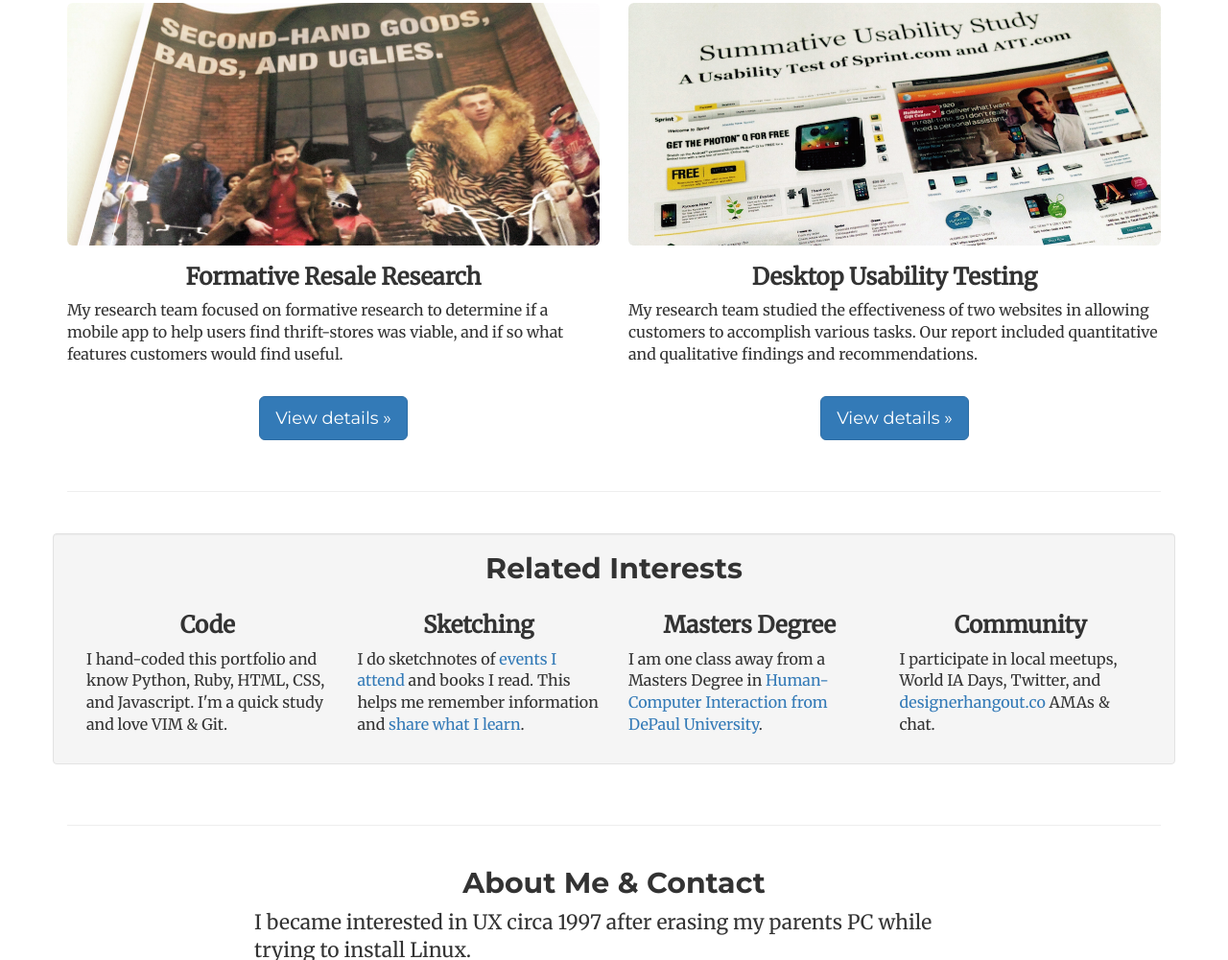
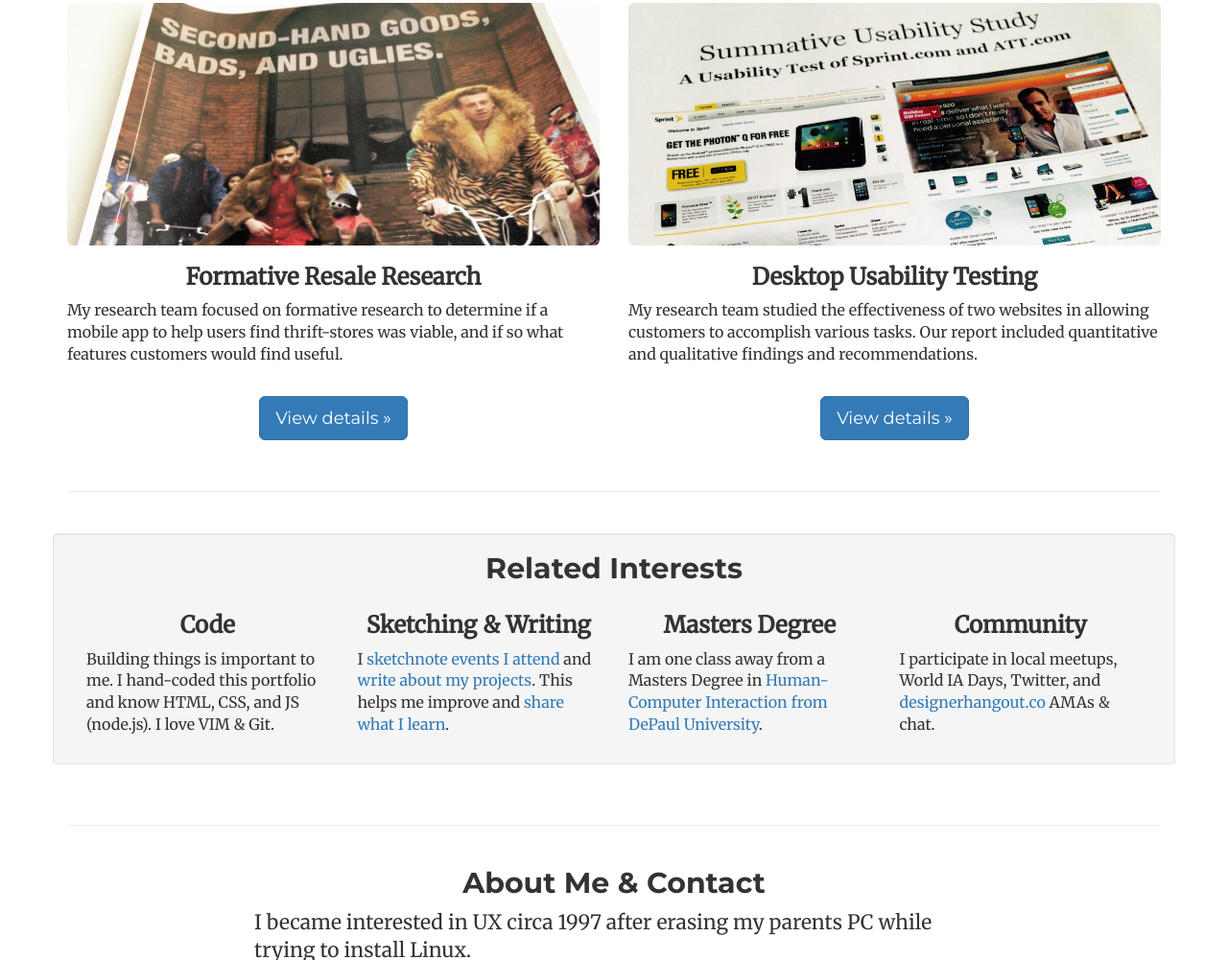
Before and after one commit to inhll/inhll.github.io, a plain HTML site: page index.html in a window 1280 px wide. Shown: the part 1206-2207 px from the top of the page at 96% size. Drawn offline with nearby package versions, Linux system fonts and the light colour scheme; a script that the page names is missing.

Commit message:
Updated header

```diff
--- a/index.html
+++ b/index.html
@@ -57,7 +57,7 @@
         </div>
         <div class="col-md-5 col-md-offset-1">
           <br /><br /><br /><h1>Hi, I'm Ian.</h1>
-          <p class="lead">I work to build a better world by thoughtfully applying interaction design and user experience principles to solve meaningful problems.</p>
+          <p class="lead">I work to make people's lives better by thoughtfully applying interaction design and user experience principles to solve meaningful problems.</p>
         </div>
       </div>
     </div>
@@ -127,12 +127,12 @@
         <div class="col-md-3">
           <!--<p><img src="http://placehold.it/250x200"></p>-->
           <h3 class="proj">Code</h3>
-          <p>I hand-coded this portfolio and know Python, Ruby, HTML, CSS, and Javascript. I'm a quick study and love VIM &amp; Git.</p>
+          <p>Building things is important to me. I hand-coded this portfolio and know HTML, CSS, and JS (node.js). I love VIM &amp; Git.</p>
         </div>
         <div class="col-md-3">
           <!--<p><img src="http://placehold.it/250x200"></p>-->
-          <h3 class="proj">Sketching</h3>
-          <p>I do sketchnotes of <a href="http://www.meetup.com/UXSCHICAGO/photos/25953738/" target="_blank">events I attend</a> and books I read. This helps me remember information and <a href="https://twitter.com/inhll/status/581486865418686466" target="_blank">share what I learn</a>.</p>
+          <h3 class="proj">Sketching & Writing</h3>
+					<p>I <a href="http://www.meetup.com/UXSCHICAGO/photos/25953738/" target="_blank">sketchnote events I attend</a> and <a href="http://medium.com/@inhll/" target="_blank">write about my projects</a>. This helps me improve and <a href="https://twitter.com/inhll/status/581486865418686466" target="_blank">share what I learn</a>.</p>
         </div>
         <div class="col-md-3">
           <!--<p><img src="http://placehold.it/250x200"></p>-->
```
Also changed, not shown: 1 other file.
